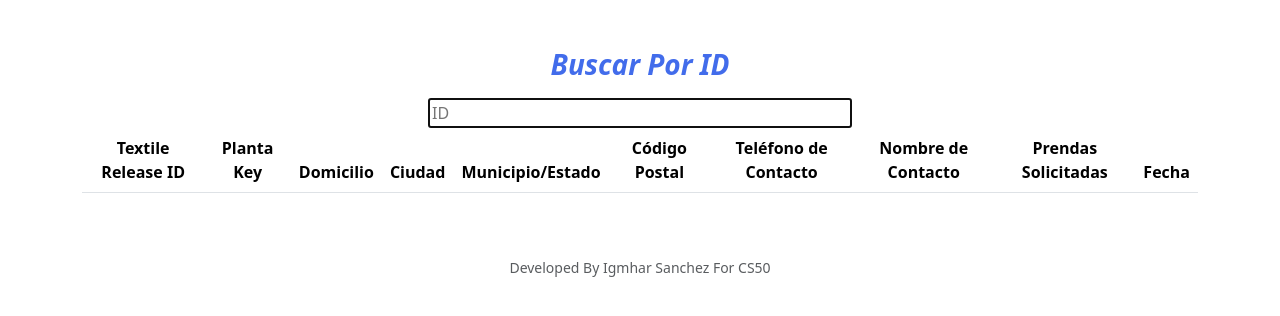
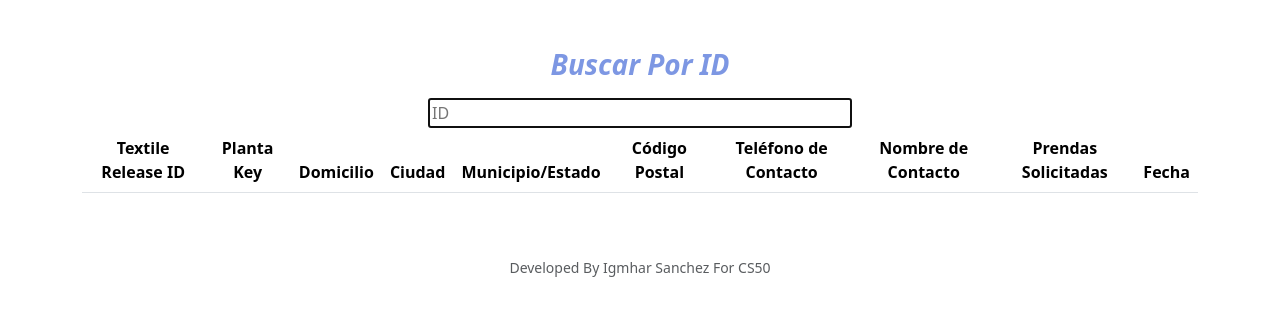
Before and after one commit to Vizard16/CS50-Final-project, a Flask app: page /search_id in a window 1280 px wide. Shown: the part 102-418 px from the top of the page. Run offline with Flask 3, Linux system fonts and the light colour scheme; a user stored in the database is signed in; lists and menus that the app fills with data are empty; some libraries are stand-ins or nearby versions.

Commit message:
Update search_id.html
Changed color

```diff
--- a/templates/search_id.html
+++ b/templates/search_id.html
@@ -7,7 +7,7 @@
 
 {% block main %}
 
-<h3 style="color:#426CEB"><strong><em>Buscar Por ID</em></strong></h3>
+<h3 style="color:#7d97e3"><strong><em>Buscar Por ID</em></strong></h3>
 <p></p>
 
 <input autocomplete="off" autofocus placeholder="ID" type="text" size="40" width="20">
```
